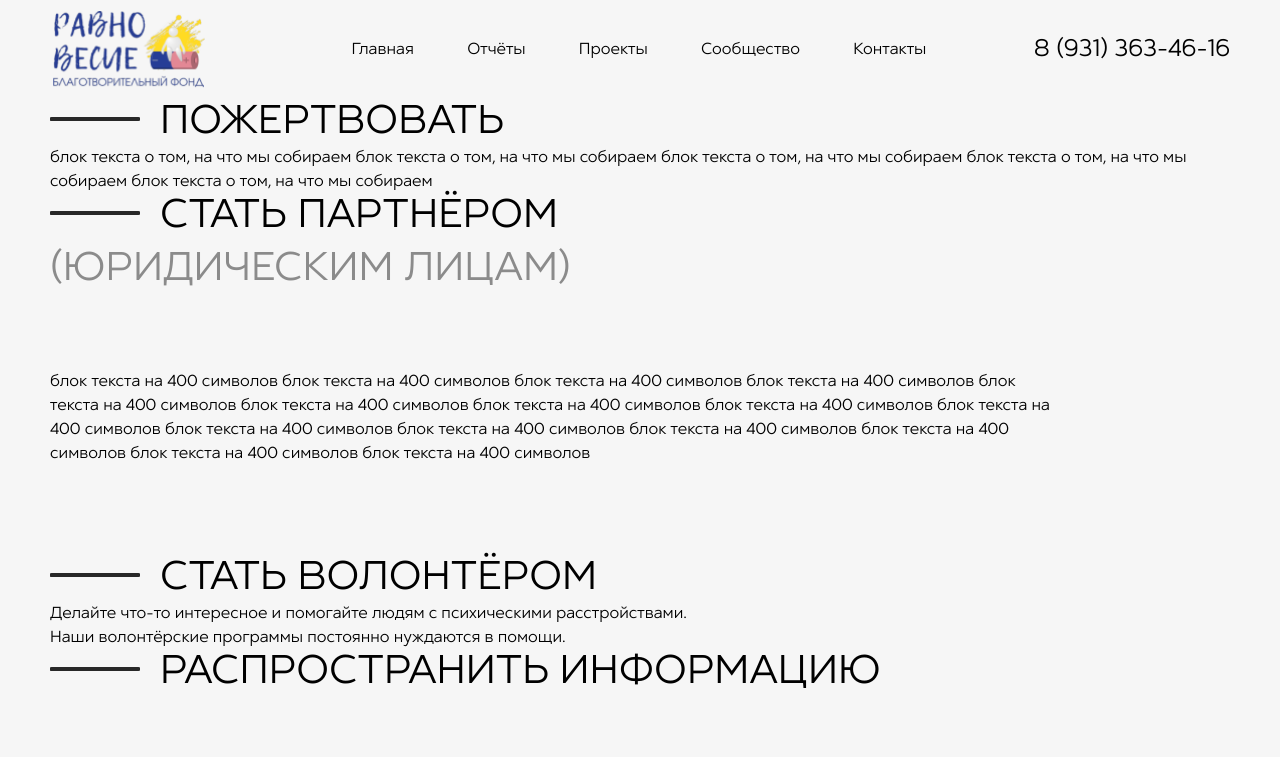
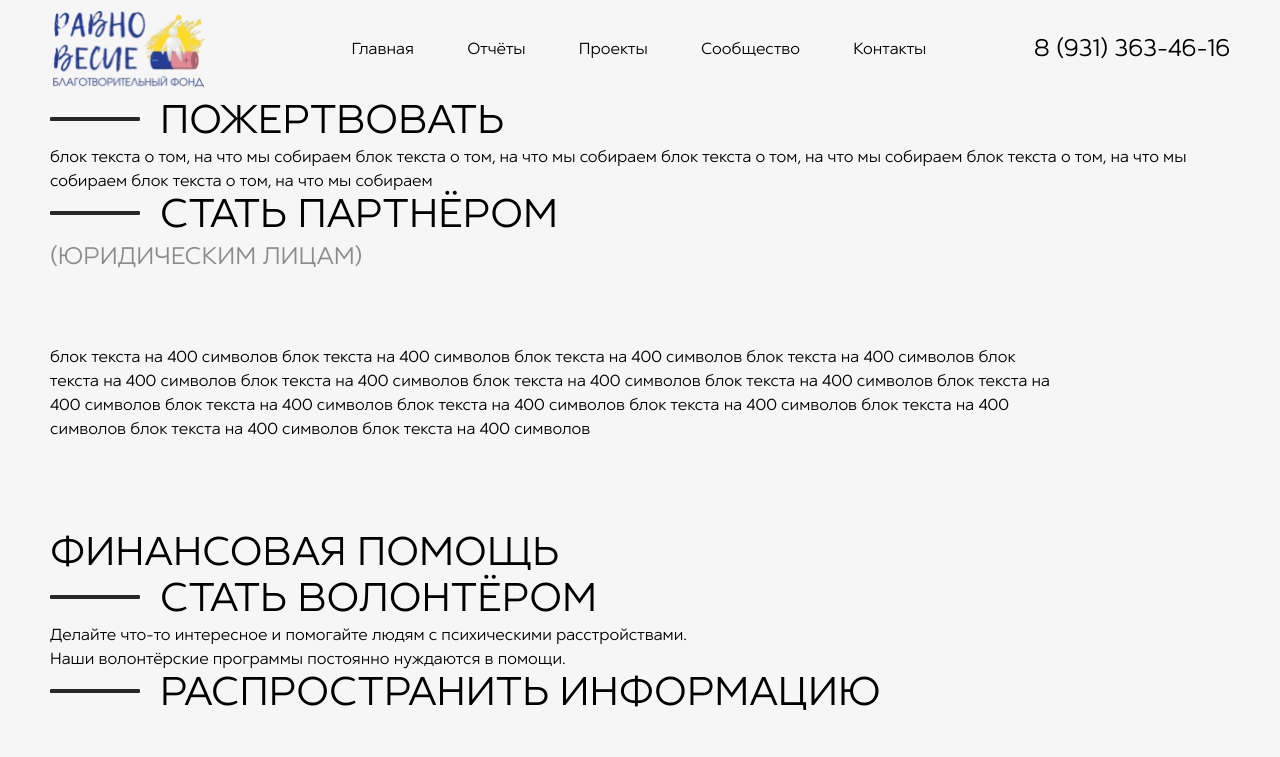
Before and after one commit to thirdmadman/fond-ravnovesie.ru_2023, a Next.js app: page /ways-to-help in a window 1280 px wide. Shown: the top 757 px of the page. Built offline with nearby package versions, Linux system fonts and the light colour scheme.

Commit message:
feat: add wrapper

```diff
--- a/src/components/ways-to-help/SectionBecomePartner.tsx
+++ b/src/components/ways-to-help/SectionBecomePartner.tsx
@@ -3,14 +3,19 @@ import '@/styles/ways-to-help/sectionBecomePartner.scss';
 export function SectionBecomePartner() {
   return (
     <section className="section-become-partner" id="become-partner">
-      <h2>Стать партнёром</h2>
-      <h3>(ЮРИДИЧЕСКИМ ЛИЦАМ)</h3>
-      <p className="section-become-partner__description">
+      <div className="section-become-partner__heading">
+        <h2>Стать партнёром</h2>
+        <h4>(ЮРИДИЧЕСКИМ ЛИЦАМ)</h4>
+      </div>
+      <p className="section-become-partner__overall-description">
         блок текста на 400 символов блок текста на 400 символов блок текста на 400 символов блок текста на 400 символов
         блок текста на 400 символов блок текста на 400 символов блок текста на 400 символов блок текста на 400 символов
         блок текста на 400 символов блок текста на 400 символов блок текста на 400 символов блок текста на 400 символов
         блок текста на 400 символов блок текста на 400 символов блок текста на 400 символов
       </p>
+      <div className="section-become-partner__financial-help">
+        <h3>Финансовая помощь</h3>
+      </div>
     </section>
   );
 }
--- a/src/styles/ways-to-help/sectionBecomePartner.scss
+++ b/src/styles/ways-to-help/sectionBecomePartner.scss
@@ -4,16 +4,27 @@
   }
 
   h3 {
+    font-size: 40px;
+    line-height: 46px;
+    text-transform: uppercase;
+  }
+
+  h4 {
     margin-bottom: 70px;
-    font-size: 40px;
+    font-size: 24px;
     color: $color-dark-m;
     text-transform: uppercase;
   }
 
-  .section-become-partner__description {
+  .section-become-partner__overall-description {
+    margin-bottom: 90px;
     max-width: 1000px;
     margin-bottom: 90px;
     font-size: 16px;
     line-height: 24px;
   }
+
+  .section-become-partner__financial-help {
+
+  }
 }
```
